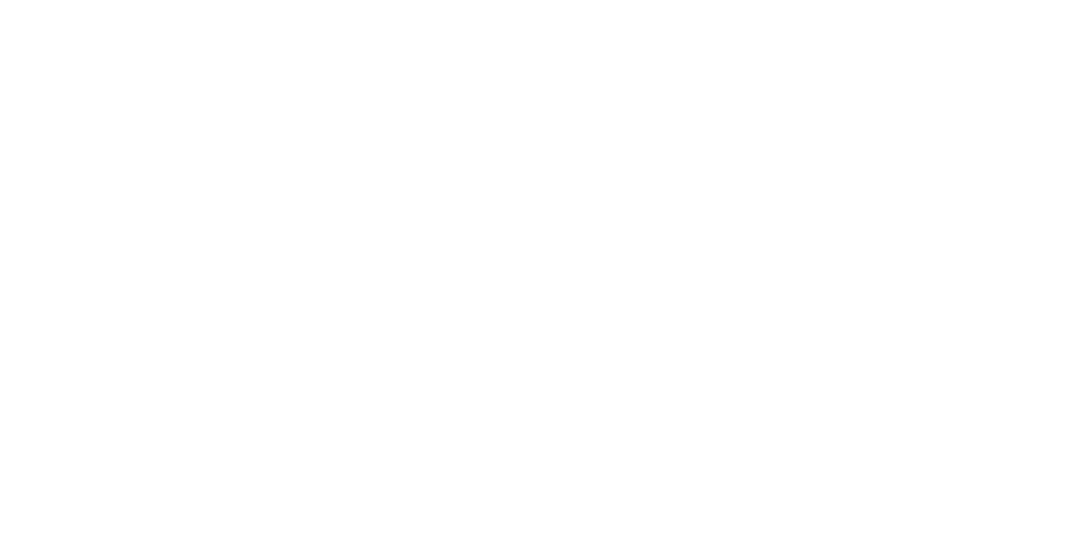
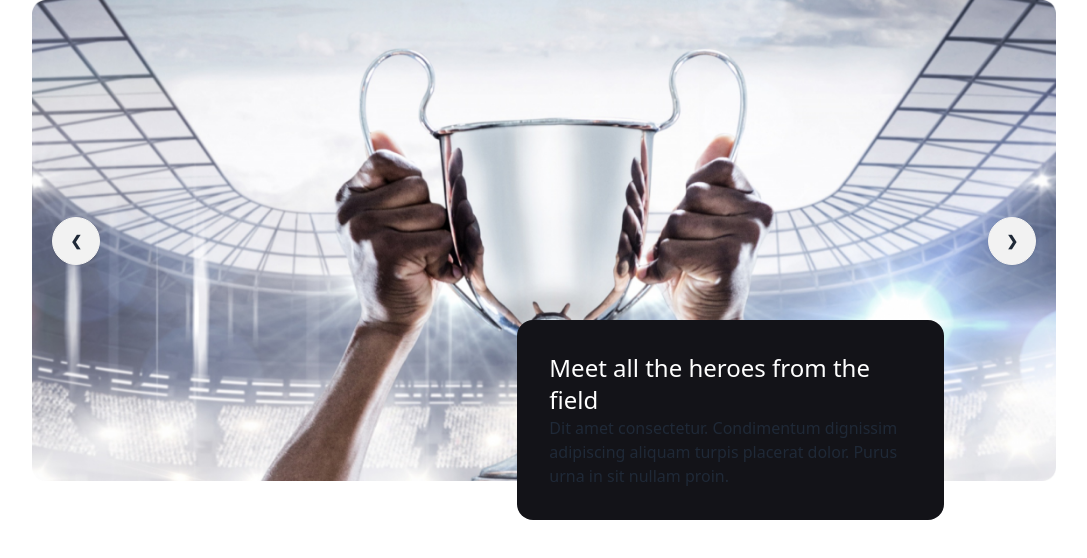
Before and after one commit to Md-Ashikur-Rahman-Ashik/Assignment-Hockeys, a plain HTML site: page index.html in a window 1280 px wide. Shown: the whole page, without its empty margins (96-1183 px from the left). Drawn offline with nearby package versions, Linux system fonts and the light colour scheme.

Commit message:
Added slider section and absolute positioned texts

```diff
--- a/index.html
+++ b/index.html
@@ -4,8 +4,43 @@
     <meta charset="UTF-8">
     <meta name="viewport" content="width=device-width, initial-scale=1.0">
     <title>Hockey's Assignment</title>
+    <!-- Tailwind and DaisyUI CDN -->
+    <link href="https://cdn.jsdelivr.net/npm/daisyui@4.6.0/dist/full.min.css" rel="stylesheet" type="text/css" />
+    <script src="https://cdn.tailwindcss.com"></script>
+
 </head>
 <body>
+    <!-- Header section -->
+    <header>
+        <!-- Slider section -->
+        <div class="carousel w-auto mx-32">
+            <div id="slide1" class="carousel-item relative w-full">
+              <img src="Images/1.png" class="w-full" />
+              <div class="absolute flex justify-between transform -translate-y-1/2 left-5 right-5 top-1/2">
+                <a href="#slide2" class="btn btn-circle">❮</a>
+                <a href="#slide2" class="btn btn-circle">❯</a>
+              </div>
+            </div>
+            <div id="slide2" class="carousel-item relative w-full">
+              <img src="Images/1.png" class="w-full" />
+              <div class="absolute flex justify-between transform -translate-y-1/2 left-5 right-5 top-1/2">
+                <a href="#slide1" class="btn btn-circle">❮</a>
+                <a href="#slide1" class="btn btn-circle">❯</a>
+              </div>
+            </div>
+            <div class="absolute bg-[#131318] rounded-2xl p-8 w-1/3 top-80 right-60">
+                <h3 class="text-2xl text-white">Meet all the heroes from the field</h3>
+                <p>Dit amet consectetur. Condimentum dignissim adipiscing aliquam turpis placerat dolor. Purus urna in sit nullam proin. </p>
+            </div>
+          </div>
+    </header>
+    <!-- Main section -->
+    <main>
 
+    </main>
+    <!-- Footer section -->
+    <footer>
+
+    </footer>
 </body>
 </html>
--- /dev/null
+++ b/tailwind.config.js
@@ -0,0 +1,8 @@
+/** @type {import('tailwindcss').Config} */
+module.exports = {
+    content: ["./src/**/*.{html,js}"],
+    theme: {
+      extend: {},
+    },
+    plugins: [],
+  }
```
